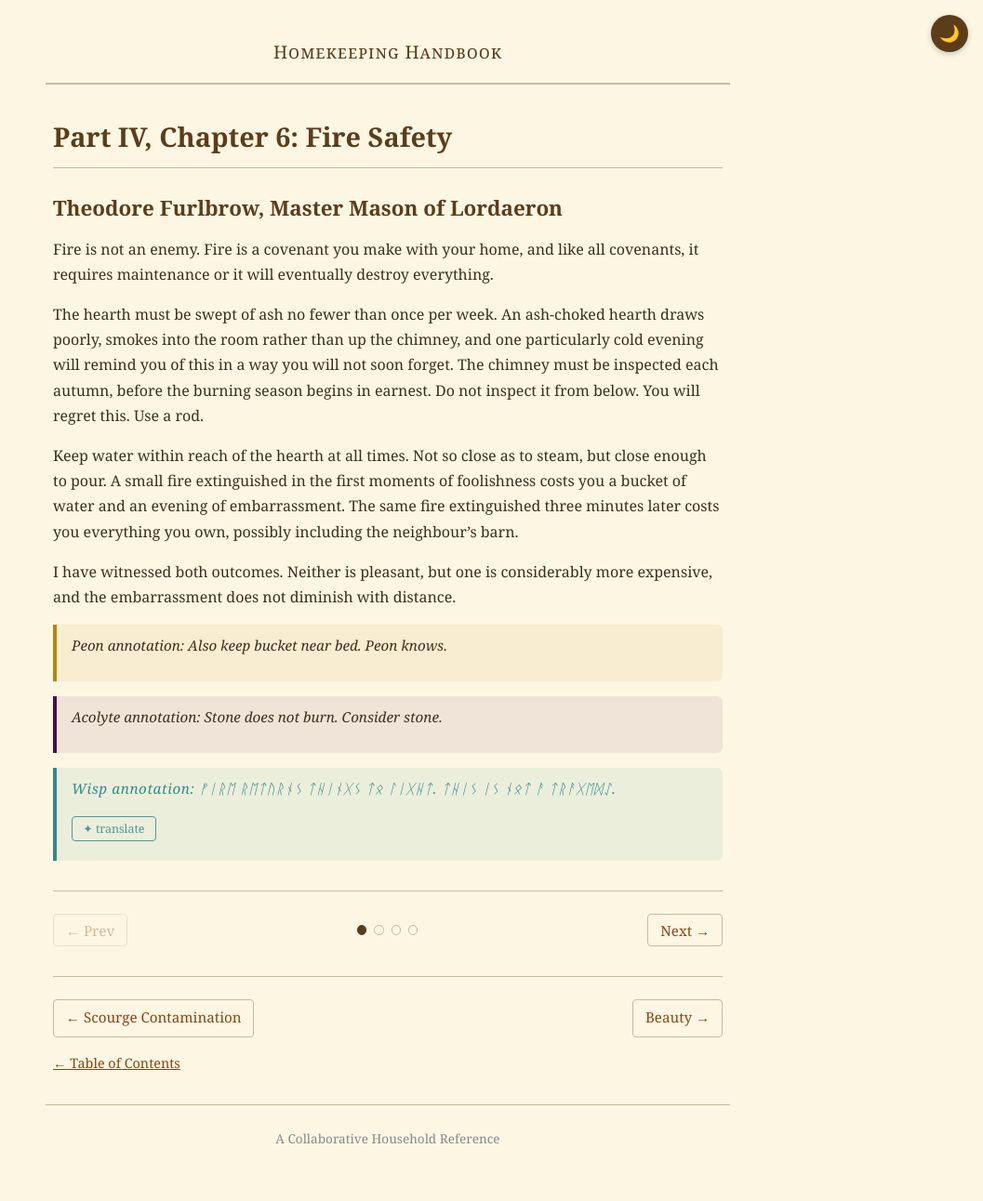
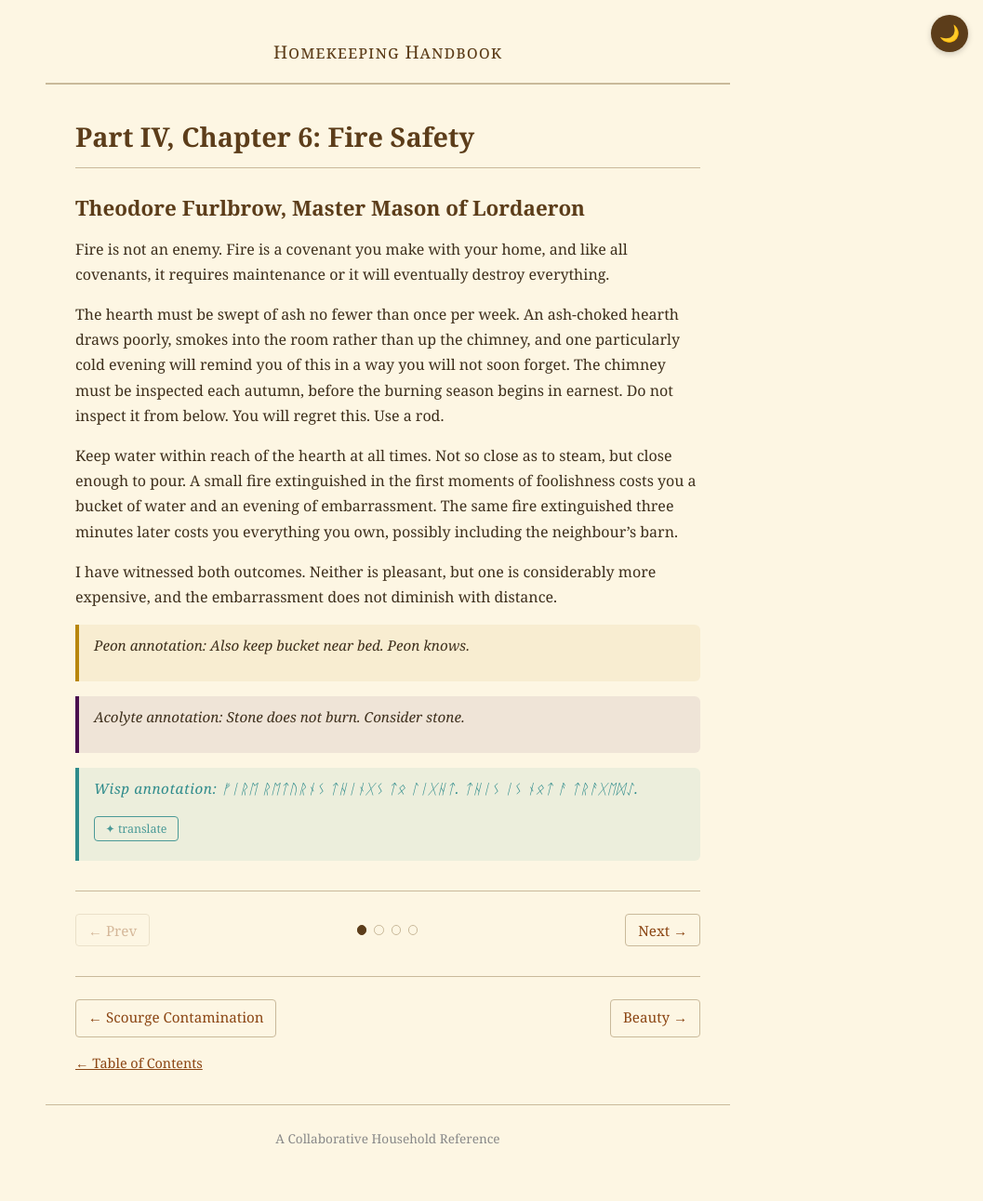
Before and after one commit to TroelsPDC/HomekeepingHandbook, a Jekyll site: the page built from _chapters/fire-safety.md, in a window 1280 px wide. Shown: the whole page at 93% size, without its empty margins (223-1280 px from the left). Built offline with Jekyll 4.4.1, drawn with Linux system fonts in a browser that asks for light colours.

Commit message:
fix: center and constrain chapter reading column
Agent-Logs-Url: https://github.com/TroelsPDC/HomekeepingHandbook/sessions/65f9984c-29ec-4459-9075-5b53e2d9972d

Co-authored-by: TroelsPDC <224520974+TroelsPDC@users.noreply.github.com>

```diff
--- a/assets/css/style.css
+++ b/assets/css/style.css
@@ -309,6 +309,16 @@ body.dark-mode .nav-next {
   font-size: 0.9rem;
 }
 
+/* Keep chapter reading content in a centered column */
+.chapter-content article,
+.chapter-content .author-page-nav,
+.chapter-content .chapter-nav,
+.chapter-content .toc-link {
+  max-width: 42rem;
+  margin-left: auto;
+  margin-right: auto;
+}
+
 /* Footer */
 .site-footer {
   text-align: center;
```
